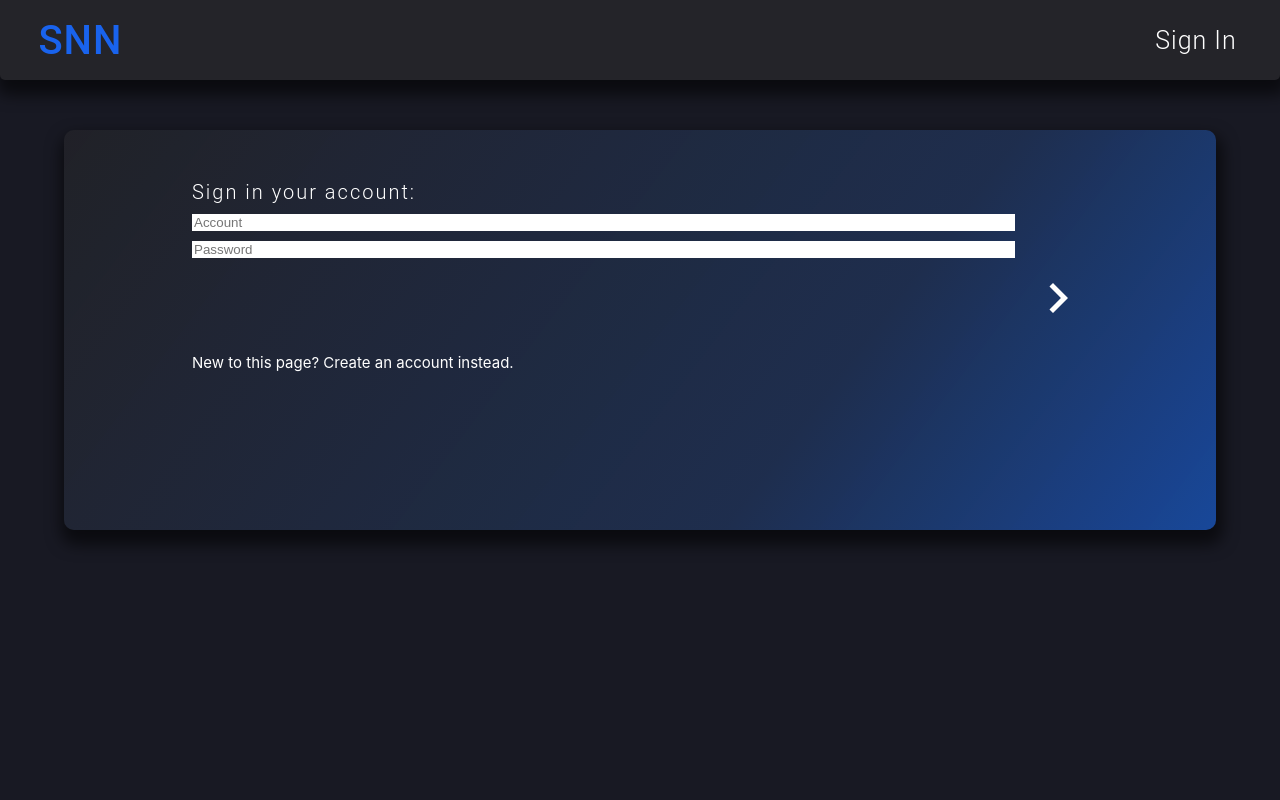
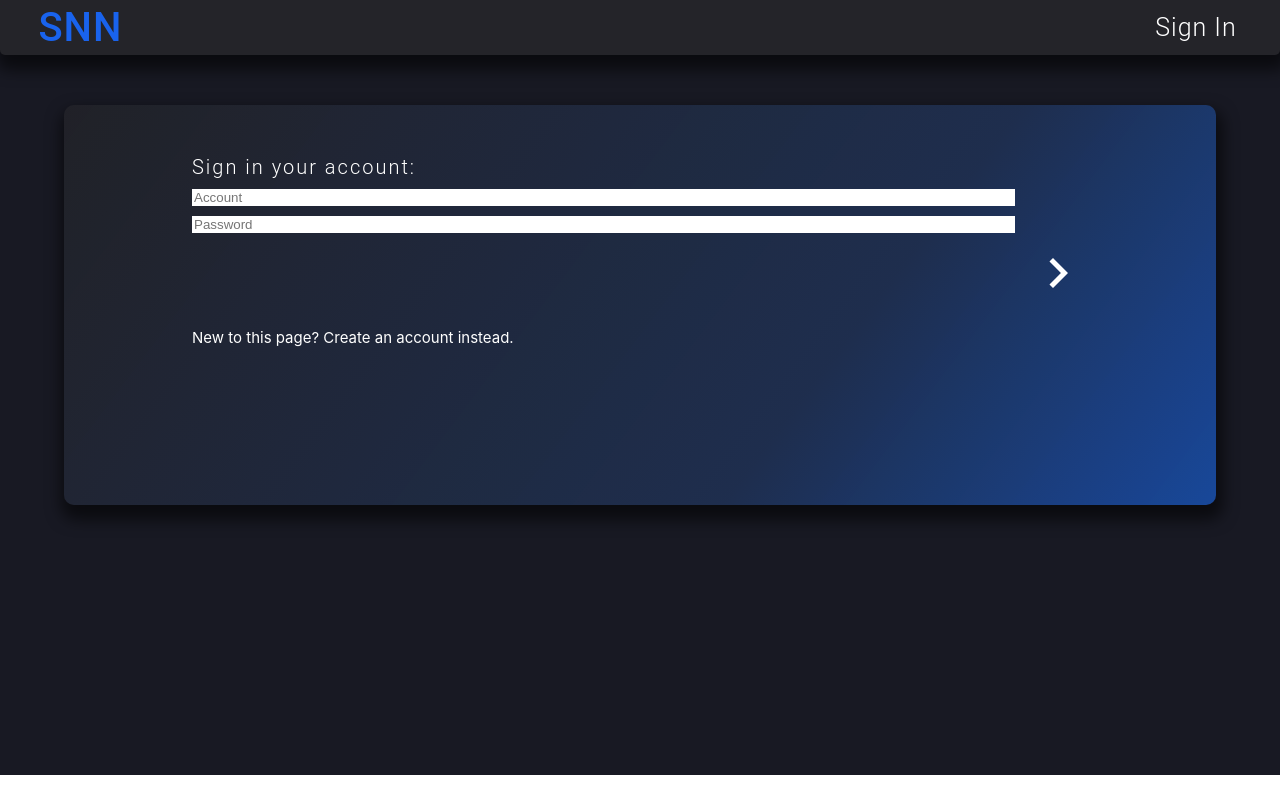
Before and after one commit to AbtVtf/short-news-network-fe, a React (Create React App) app: page /register in a window 1280 px wide. Built offline with nearby package versions, Linux system fonts and the light colour scheme.

Commit message:
fixed redirects

```diff
--- a/src/components/Header/Header.scss
+++ b/src/components/Header/Header.scss
@@ -1,5 +1,5 @@
 .component-header-container {
-  height: 10vh;
+  height: 55px;
   background-color: #242429;
   border-radius: 0 0 5px 5px;
   box-shadow: 2px 10px 15px 5px rgba(0, 0, 0, 0.56);
--- a/src/config/axiosConfig.js
+++ b/src/config/axiosConfig.js
@@ -2,8 +2,8 @@ import axios from "axios";
 // import store from "../store/store";
 // import { handleLogOutUser } from "slices/sessionSlice";
 
-const baseURL = "https://short-news-network.herokuapp.com/";
-// const baseURL = "http://192.168.0.193:8080/";
+// const baseURL = "https://short-news-network.herokuapp.com/";
+const baseURL = "http://192.168.0.193:8080/";
 
 // export const REST_WITH_UPLOAD = axios.create({
 //   baseURL: baseURL,
--- a/src/view/Feed/Feed.js
+++ b/src/view/Feed/Feed.js
@@ -11,7 +11,7 @@ import { handleAll, handleCategory } from "../../api/sessionApi";
 
 function Feed() {
   const selectedCat = useSelector(category);
-  // const [category, setCategory] = useState("country");
+
   const dispatch = useDispatch();
   useEffect(() => {
     if (selectedCat === "country") {
```
